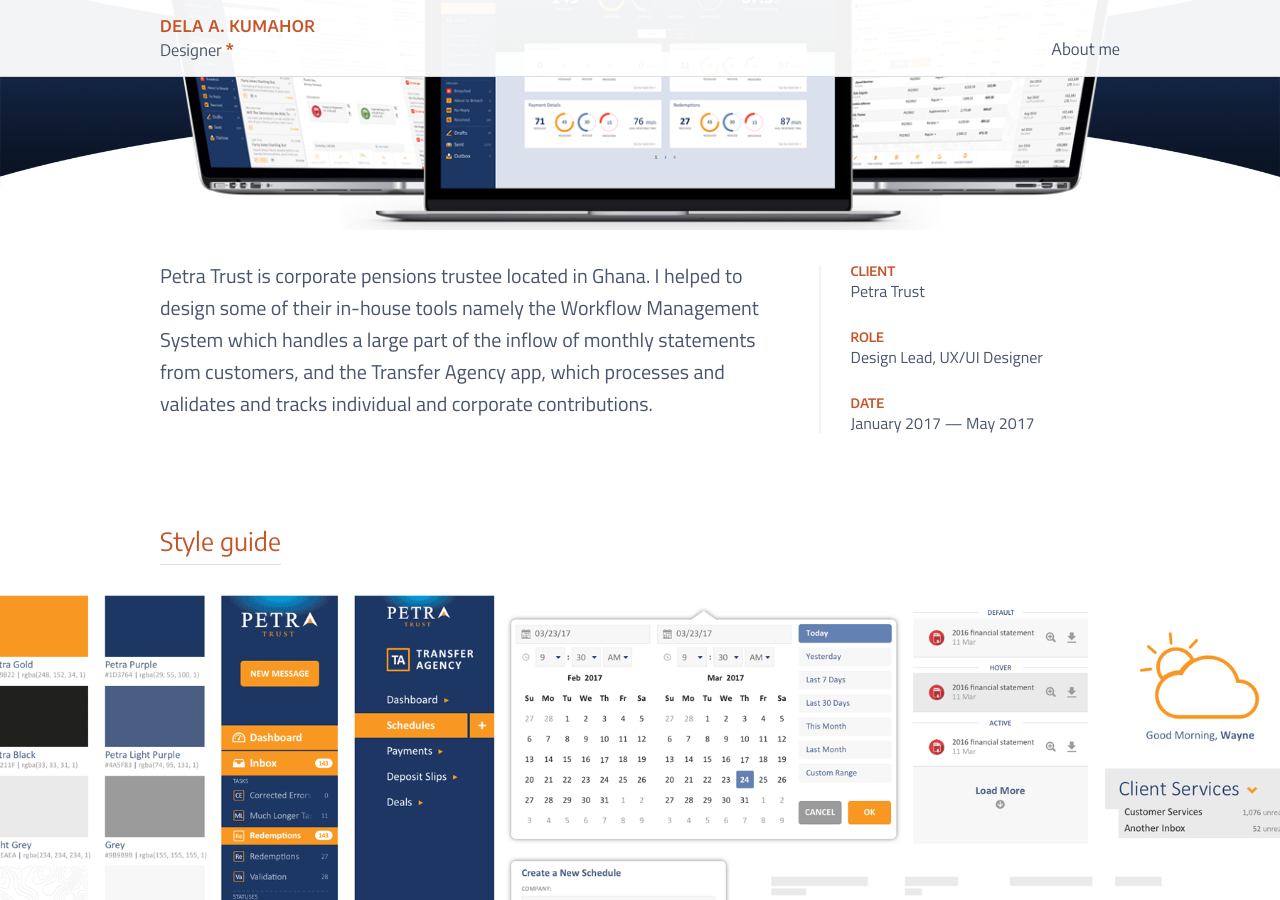
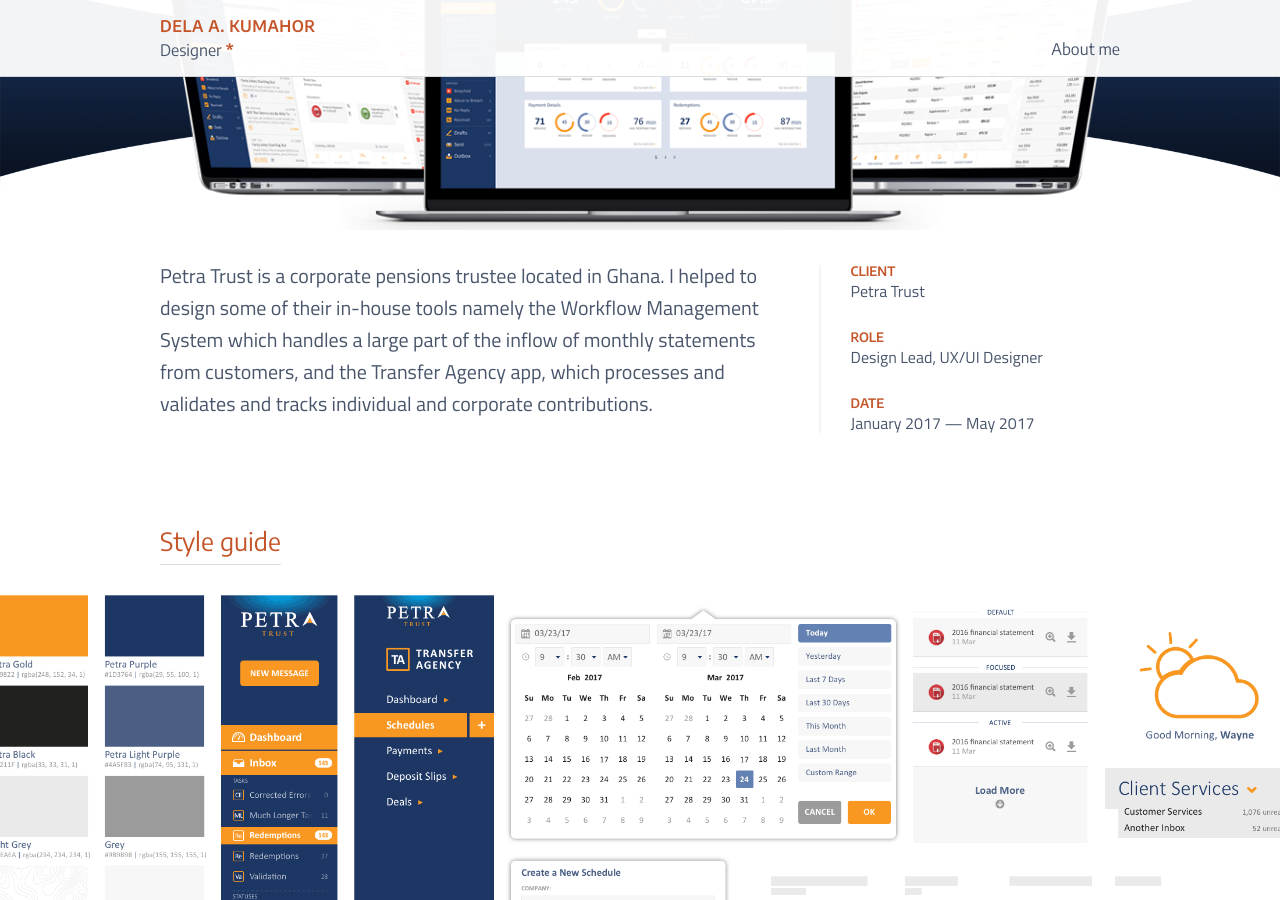
Before and after one commit to delak/portfolio-site, a Jekyll site: the page built from projects/petra.html, in a window 1280 px wide and 900 px high, scrolled down 408 px. Built offline with Jekyll 4.4.1, drawn with Linux system fonts in a browser that asks for light colours; nearby versions of some CDN libraries.

Commit message:
text changes to homepage and about page - othe minor edits to Petra

```diff
--- a/_layouts/about.html
+++ b/_layouts/about.html
@@ -17,8 +17,8 @@
             </figcaption>
           </figure>
           <div class="bio">
-            <h2>Designer <span class="grey-out">+</span> Researcher</h2>
-            <p><img src="{{ site.imagepath }}dela.jpg" alt="Dela A. Kumahor">I have well over a decade of experience practicing, advocating and leading human-centered design processes for clients and contexts as diverse as luxury furniture makers in central Italy to Community Health Nurses in Ghana. While it's difficult to fit my experience neatly into any particular boxes (you can check out my <a href="https://www.linkedin.com/in/dela-kumahor/" target="_blank">LinkedIn</a> profile for more on my work history), here are 6 that I relate to really well:</p>
+            <h2>Designer<span class="grey-out"> &amp; </span>Educator</h2>
+            <p><img src="{{ site.imagepath }}dela.jpg" alt="Dela A. Kumahor">I&rsquo;ve practiced, advocated and lead human-centered design processes for clients and contexts as diverse as luxury furniture makers in central Italy to Community Health Nurses in Ghana. While it's difficult to fit my experience neatly into any particular boxes (you can check out my <a href="https://www.linkedin.com/in/dela-kumahor/" target="_blank">LinkedIn</a> profile for more on my work history), here are 6 that I relate to really well:</p>
             <div class="services-container">
               <div class="service-box">
                 <h4>Design Strategy</h4>
--- a/_layouts/home.html
+++ b/_layouts/home.html
@@ -12,10 +12,10 @@
         <div class="hello-intro-bio">
           <div class="hello-intro">
             Product<span class="grey-out slash-space">/</span>UX<br>
-            Designer <span class="grey-out">+</span> Researcher<span class="grey-out">.</span>
+            Designer <span class="grey-out">&amp;</span> Educator<span class="grey-out">.</span>
           </div>
           <div class="hello-bio">
-            <p>I make valuable, well-behaved products and services by marrying human-centered design with big picture perspective and strategy. I live in <mark>Accra, Ghana</mark>.</p>
+            <p>10+ years of experience creating communication, products and services by marrying human-centered design with strategy and process. I also teach and advocate Design in classrooms and workshops, and live in <mark>Accra, Ghana</mark>.</p>
           </div>
         </div>
       </section>
--- a/projects/petra.html
+++ b/projects/petra.html
@@ -9,7 +9,7 @@
 dates: January 2017 — May 2017
 question: <strong>Processing</strong><br> corporate pensions<br>more efficiently
 intro:
-  <p>Petra Trust is corporate pensions trustee located in Ghana. I helped to design some of their in-house tools namely the Workflow Management System which handles a large part of the inflow of monthly statements from customers, and the Transfer Agency app, which processes and validates and tracks individual and corporate contributions.</p>
+  <p>Petra Trust is a corporate pensions trustee located in Ghana. I helped to design some of their in-house tools namely the Workflow Management System which handles a large part of the inflow of monthly statements from customers, and the Transfer Agency app, which processes and validates and tracks individual and corporate contributions.</p>
 masthead: petra-masthead.png
 masthead-bg: petra-masthead-bg.png
 ---
```
Also changed, not shown: assets/images/petra-styles.png.
